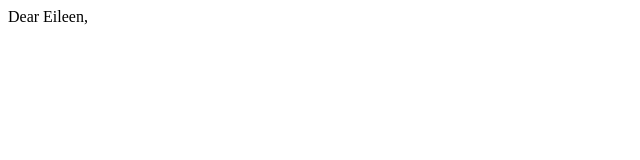
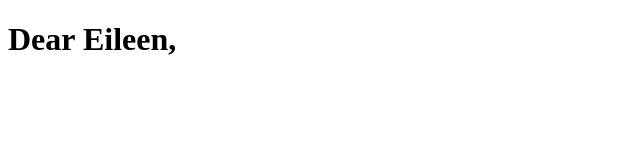
Before and after one commit to MayembsbL13/Introduction-to-HTML, a plain HTML site: page index.html in a window 1280 px wide. Shown: the whole page, without its empty margins (0-640 px from the left). Drawn offline with Linux system fonts and the light colour scheme.

Commit message:
updating index page

```diff
--- a/index.html
+++ b/index.html
@@ -5,6 +5,6 @@
    </head>
 
    <body>
-<hi>Dear Eileen,</hi>
+<h1>Dear Eileen,</hi>
    </body>
 </html>
```
